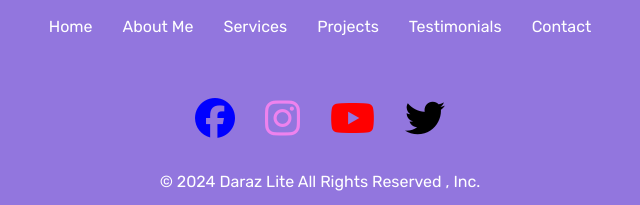
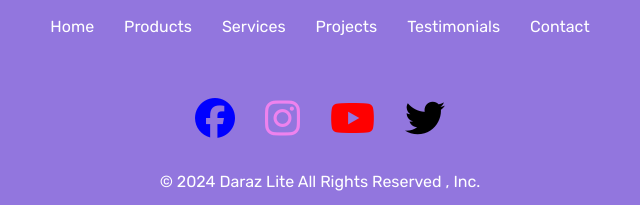
Before and after one commit to Tawkir711/Landing-Page-, a plain HTML site: page index.html in a window 1280 px wide. Shown: the part 1762-1967 px from the top of the page, 320-960 px from the left. Drawn offline with Linux system fonts and the light colour scheme.

```diff
--- a/index.html
+++ b/index.html
@@ -154,7 +154,7 @@
     </aside>
     <div class="f-section">
       <a>Home</a>
-      <a>About Me</a>
+      <a>Products</a>
       <a>Services</a>
       <a>Projects</a>
       <a>Testimonials</a>
```
